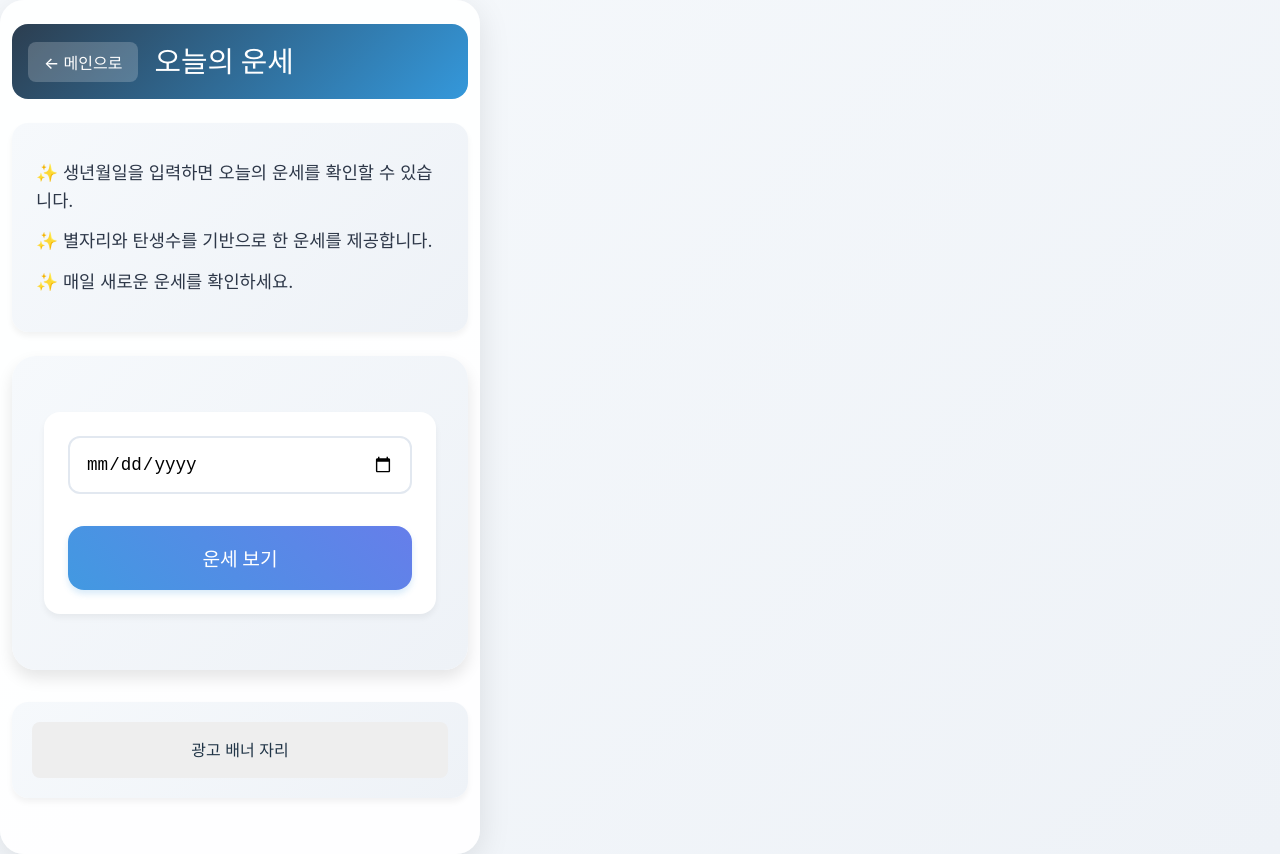
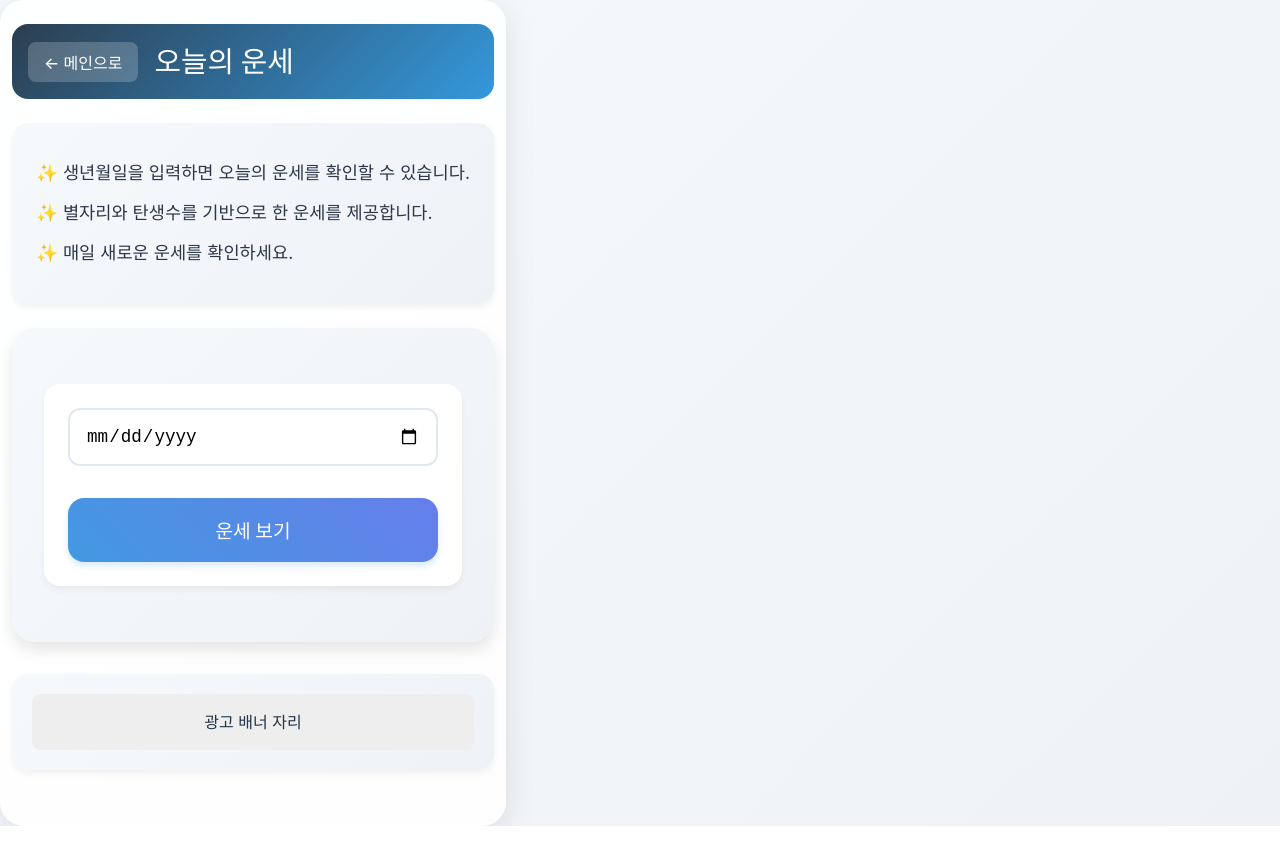
Before and after one commit to qlsl1198/fortune, a React (Vite) app: page /fortune in a window 1280 px wide. After the commit the page ends 826 px from the top, so only its background shows below. Built offline with nearby package versions, Linux system fonts and the light colour scheme.

Commit message:
Update: 모바일 레이아웃 개선

```diff
--- a/src/App.css
+++ b/src/App.css
@@ -11,7 +11,7 @@ body {
 }
 
 .main-container {
-  max-width: 480px;
+  max-width: 100%;
   margin: 0 auto;
   padding: 24px 12px;
   background: rgba(255, 255, 255, 0.95);
@@ -440,7 +440,6 @@ h1 {
     border-radius: 0;
     min-height: 100vh;
     width: 100%;
-    max-width: 100%;
   }
 
   .hero-section {
```
Also changed, not shown: 1 other file (tests, documents, lock files or other folders).
